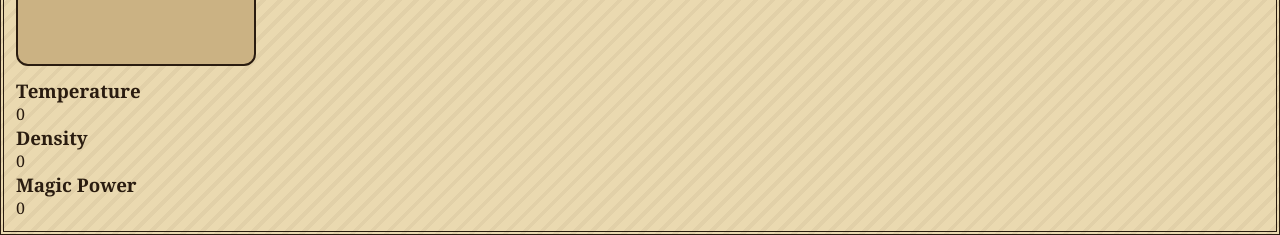
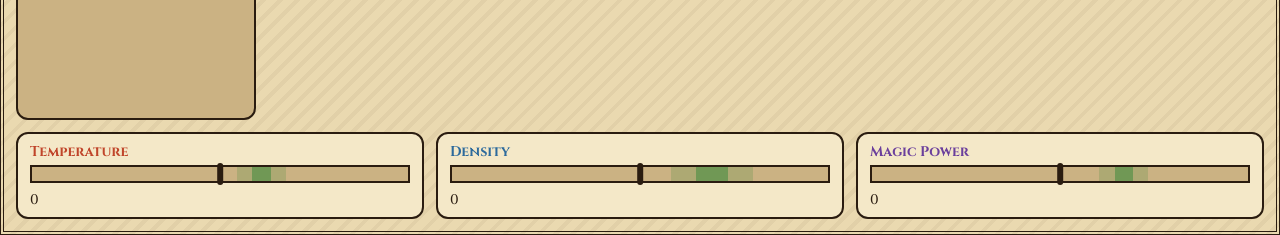
Before and after one commit to grgrsm/rs-school-alchemists-cauldron, a website built with Vite: page index.html in a window 1280 px wide. Shown: the part 565-800 px from the top of the page. Built offline with nearby package versions, Linux system fonts and the light colour scheme; a web font is replaced by a local one.

Commit message:
style: style bars, zones and current value marker

```diff
--- a/src/styles/style.scss
+++ b/src/styles/style.scss
@@ -234,3 +234,98 @@
   font-size: $size-icon;
   line-height: 1;
 }
+
+/* ---------- bars ---------- */
+.bars {
+  display: grid;
+  grid-template-columns: repeat(3, minmax(0, 1fr));
+  gap: $space-3;
+
+  @media (max-width: $bp-sm) {
+    grid-template-columns: minmax(0, 1fr);
+  }
+}
+
+.bar {
+  padding: $space-2 $space-3;
+  background: $color-paper;
+  border: $border-thin solid $color-ink;
+  border-radius: $radius-md;
+  transition: box-shadow $duration-base;
+
+  &--temperature {
+    --bar-color: #{$color-temperature};
+  }
+
+  &--density {
+    --bar-color: #{$color-density};
+  }
+
+  &--magicPower {
+    --bar-color: #{$color-magic};
+  }
+
+  &__title {
+    color: var(--bar-color);
+    font-family: $font-display;
+    font-size: $fs-sm;
+  }
+
+  &__track {
+    position: relative;
+    height: $size-bar;
+    margin: $space-1 0;
+    background: $color-parchment-dark;
+    border: $border-thin solid $color-ink;
+  }
+
+  &__zone {
+    position: absolute;
+    top: 0;
+    bottom: 0;
+    background: $color-zone;
+
+    &--tol {
+      background: $color-zone-tol;
+    }
+  }
+
+  &__zero {
+    position: absolute;
+    top: 0;
+    bottom: 0;
+    left: $half;
+    border-left: $border-thin solid $color-ink;
+  }
+
+  &__fill {
+    position: absolute;
+    top: 0;
+    bottom: 0;
+    background: var(--bar-color);
+    opacity: $opacity-fill;
+    transition:
+      left $duration-base ease,
+      width $duration-base ease;
+  }
+
+  &__marker {
+    position: absolute;
+    top: -$space-1;
+    bottom: -$space-1;
+    width: $size-bar-marker-width;
+    background: $color-ink;
+    border-radius: $radius-sm;
+    transform: translateX(-$half);
+    transition: left $duration-base ease;
+  }
+
+  &__value {
+    font-family: $font-display;
+    font-size: $fs-sm;
+  }
+
+  &--ok {
+    box-shadow: 0 0 $glow $color-green-glow;
+  }
+}
```
